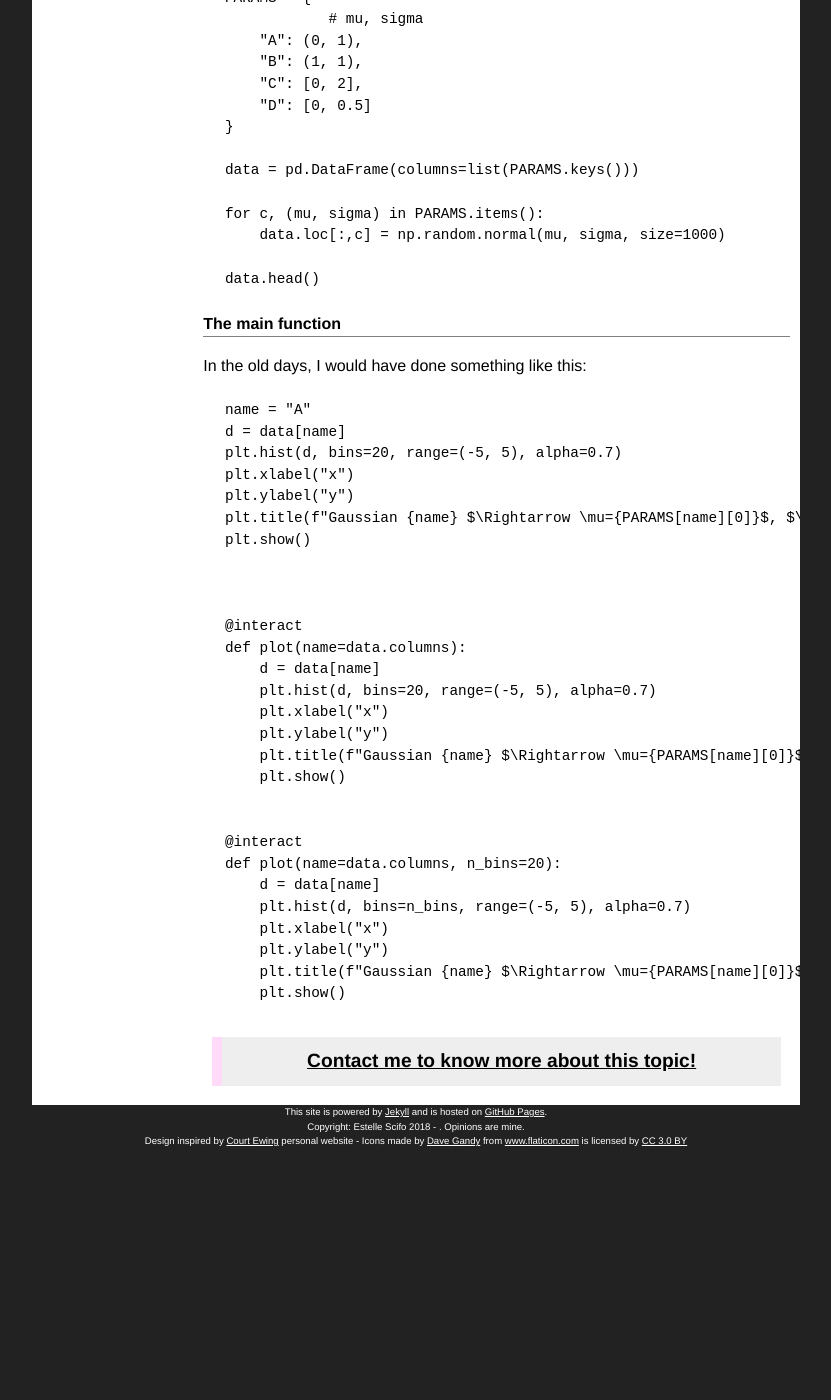
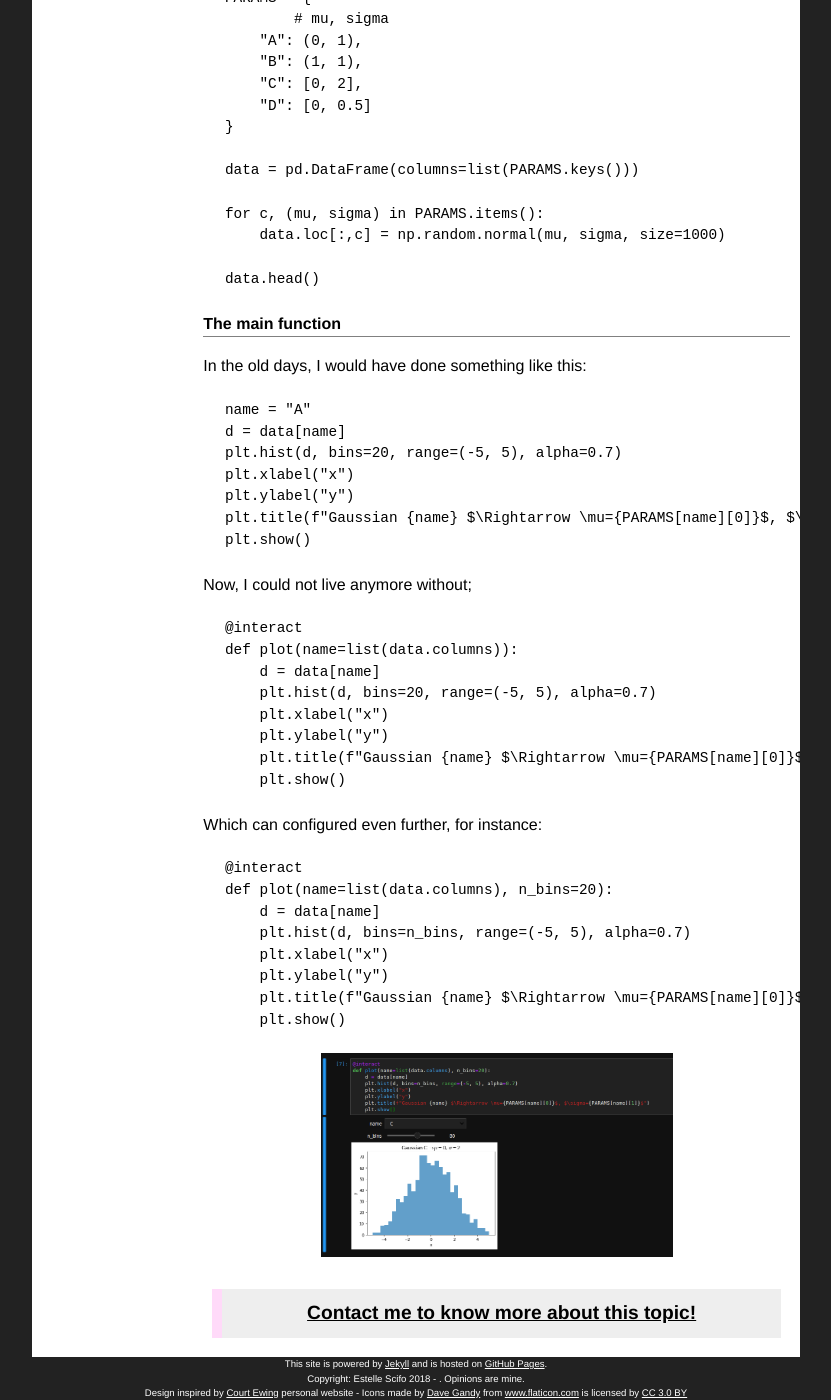
Before and after one commit to stellasia/stellasia.github.io, a Jekyll site: the page built from _posts/2019-06-11-interactive-notebooks.md, in a window 1280 px wide and 1400 px high, scrolled down 981 px. Shown: the whole window, without its empty margins (224-1055 px from the left). Built offline with Jekyll 4.4.1, drawn with Linux system fonts in a browser that asks for light colours; before the commit the page ends 2129 px from its top, so only the background shows below that.

Commit message:
Update link to img + post about interactive notebooks

```diff
--- a/_posts/2019-06-11-interactive-notebooks.md
+++ b/_posts/2019-06-11-interactive-notebooks.md
@@ -32,7 +32,7 @@ So, let's generate some sample data. For this exercice, we will generate a dataf
 Here is how I generate some random data:
 
     PARAMS = {
-    	    # mu, sigma
+    	# mu, sigma
         "A": (0, 1),
         "B": (1, 1),
         "C": [0, 2],
@@ -59,10 +59,10 @@ In the old days, I would have done something like this:
     plt.title(f"Gaussian {name} $\Rightarrow \mu={PARAMS[name][0]}$, $\sigma={PARAMS[name][1]}$")
     plt.show()
 
-
+Now, I could not live anymore without;
 
     @interact
-    def plot(name=data.columns):
+    def plot(name=list(data.columns)):
         d = data[name]
         plt.hist(d, bins=20, range=(-5, 5), alpha=0.7)
         plt.xlabel("x")
@@ -71,11 +71,16 @@ In the old days, I would have done something like this:
         plt.show()
 
 
+Which can configured even further, for instance:
+
     @interact
-    def plot(name=data.columns, n_bins=20):
+    def plot(name=list(data.columns), n_bins=20):
         d = data[name]
         plt.hist(d, bins=n_bins, range=(-5, 5), alpha=0.7)
         plt.xlabel("x")
         plt.ylabel("y")
         plt.title(f"Gaussian {name} $\Rightarrow \mu={PARAMS[name][0]}$, $\sigma={PARAMS[name][1]}$")
         plt.show()
+
+
+![Interactive notebook](/img/posts/interactive_notebook.png)
```
Also changed, not shown: _posts/2019-08-16-recommendations-with-neo4j-and-graphql.md (+11 -2 lines), img/posts/interactive_notebook.png.
